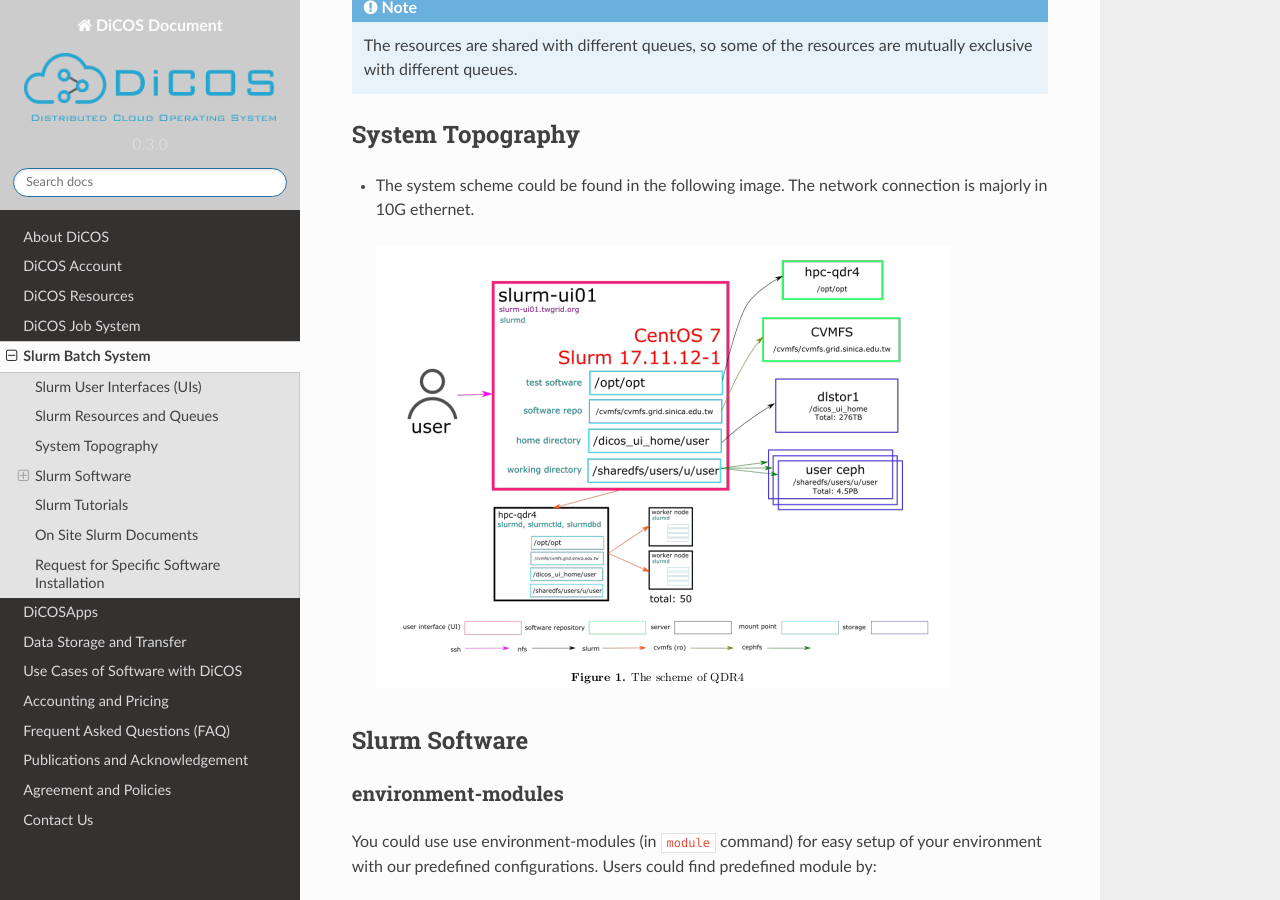
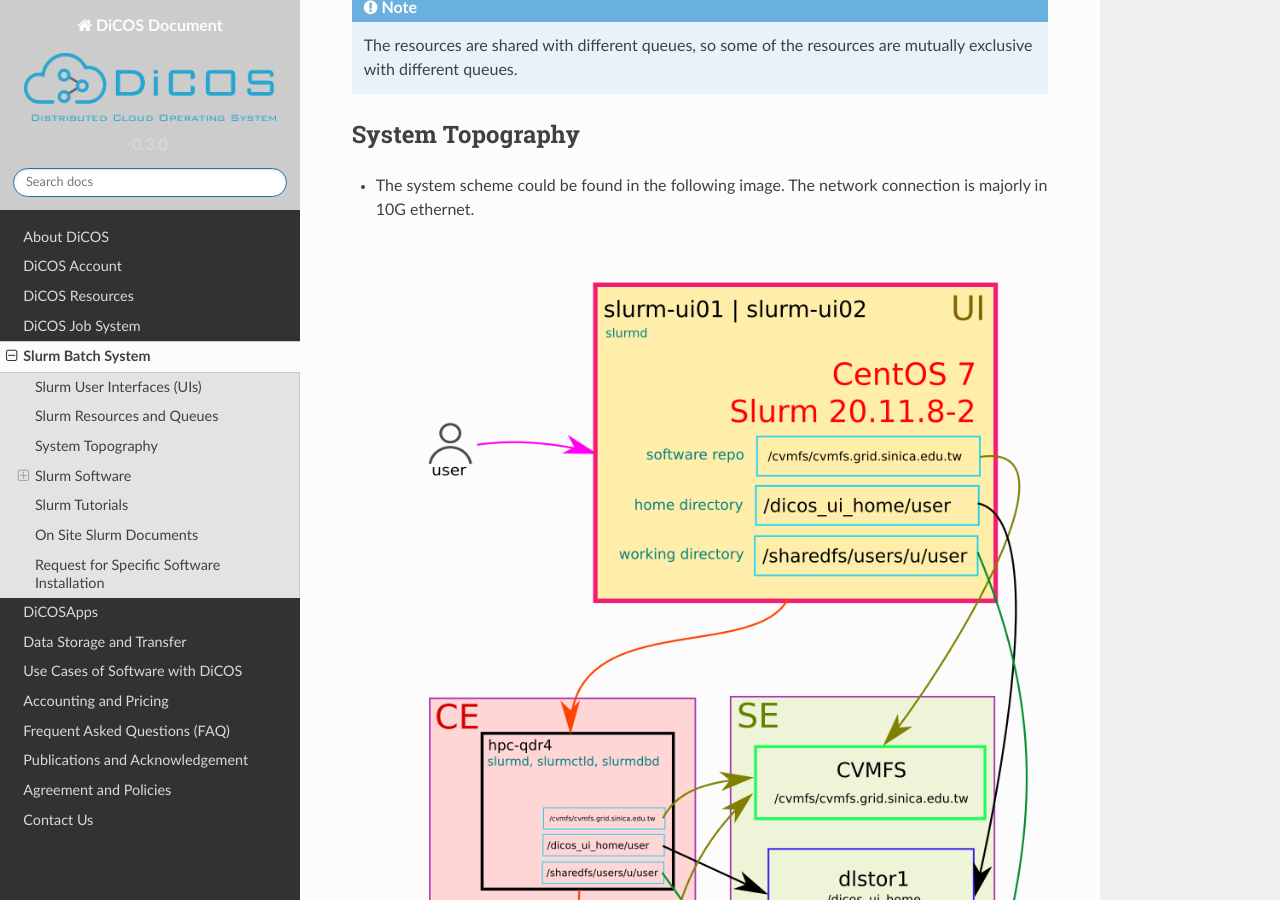
Before and after one commit to ASGCOPS/dicos_document, a Sphinx documentation site: the page built from docs/source/slurm_job_submission.rst, in a window 1280 px wide and 900 px high, scrolled down 1518 px. Built offline with Sphinx 7.4.7 and the Read the Docs theme 2.0.0, drawn with Linux system fonts in a browser that asks for light colours.

Commit message:
Edit slurm_job_submission.rst, update slurm_scheme_v4.png

```diff
--- a/docs/source/slurm_job_submission.rst
+++ b/docs/source/slurm_job_submission.rst
@@ -176,7 +176,7 @@ System Topography
 
 * The system scheme could be found in the following image. The network connection is majorly in 10G ethernet.
 
-  .. image:: image/qdr4_topology.png
+  .. image:: image/slurm_scheme_v4.png
 
 -------------------------------
 Slurm Software
```
Also changed, not shown: docs/source/image/slurm_scheme_v4.png (added).
